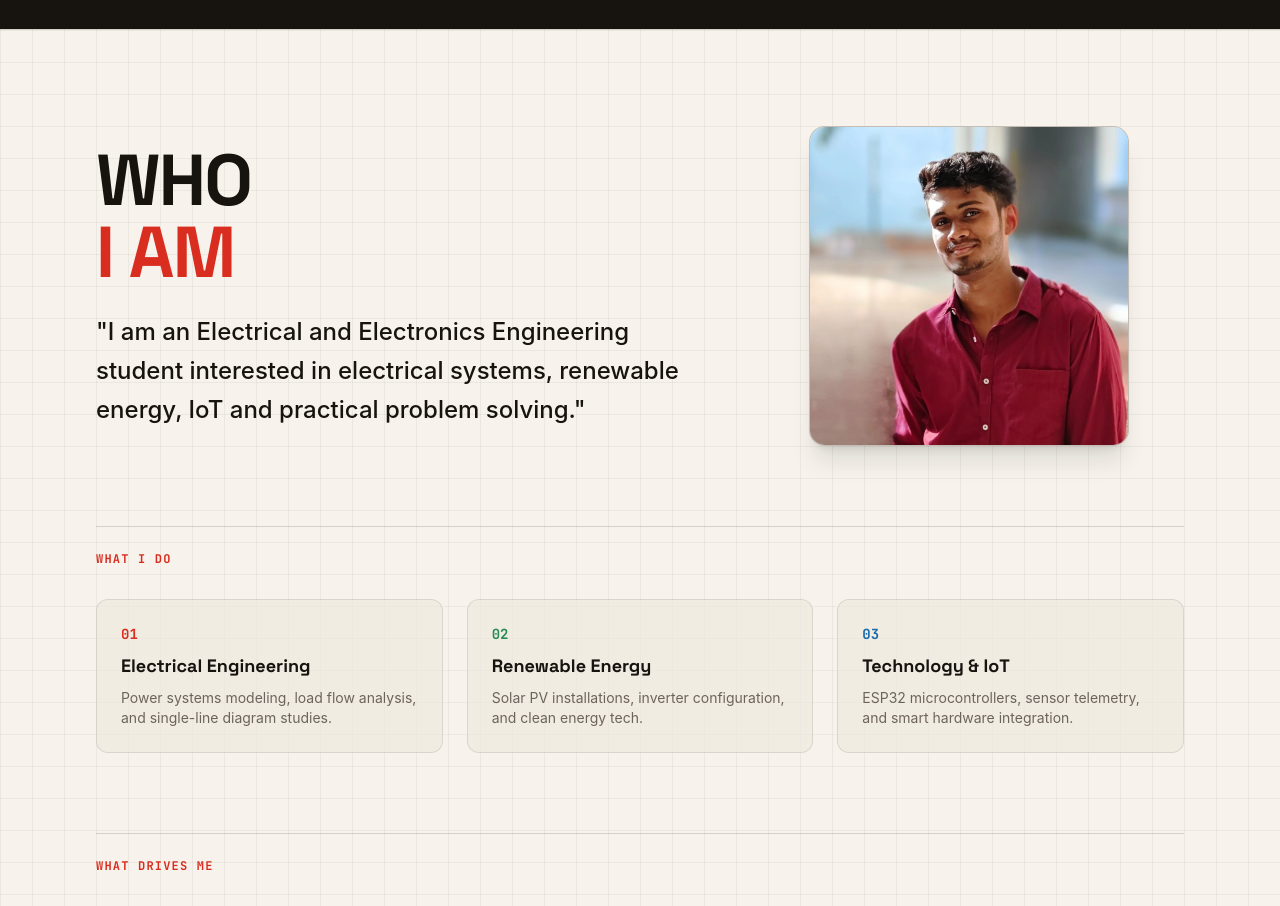
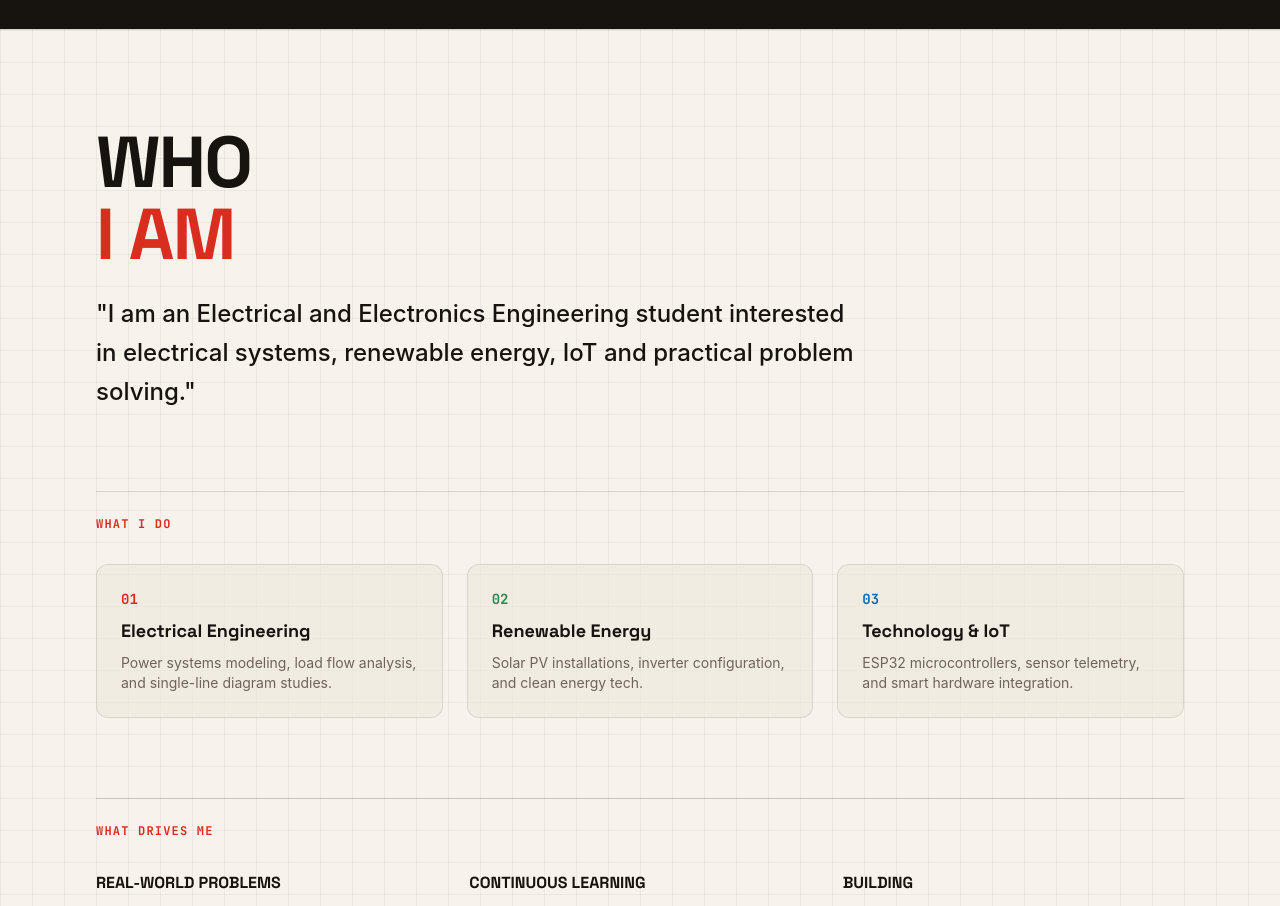
Before and after one commit to arunnivetan/arun-portfolio, a React (Vite) app: page / in a window 1280 px wide. Shown: the part 1040-1946 px from the top of the page. Built offline with nearby package versions, Linux system fonts and the light colour scheme.

Commit message:
Remove portrait image from Who I Am section

```diff
--- a/src/components/AboutSection.tsx
+++ b/src/components/AboutSection.tsx
@@ -10,9 +10,9 @@ export const AboutSection: React.FC<AboutSectionProps> = ({ onOpenResume }) => {
     <section id="about" className="py-24 bg-[#F7F3EC] relative border-b border-[#17130F]/15 bg-grid-pattern">
       <div className="max-w-6xl mx-auto px-4 sm:px-6 lg:px-8 space-y-20">
 
-        {/* Hero Header & Portrait */}
-        <div className="grid grid-cols-1 lg:grid-cols-12 gap-10 items-center">
-          <div className="lg:col-span-7 space-y-6">
+        {/* Hero Header */}
+        <div>
+          <div className="space-y-6 max-w-3xl">
             <h2 className="font-heading text-6xl sm:text-7xl font-extrabold text-[#17130F] leading-none tracking-tight">
               WHO<br />
               <span className="text-[#D92D20]">I AM</span>
@@ -21,16 +21,6 @@ export const AboutSection: React.FC<AboutSectionProps> = ({ onOpenResume }) => {
             <p className="text-xl sm:text-2xl font-medium text-[#17130F] leading-relaxed">
               "I am an Electrical and Electronics Engineering student interested in electrical systems, renewable energy, IoT and practical problem solving."
             </p>
-          </div>
-
-          <div className="lg:col-span-5 flex justify-center">
-            <div className="relative rounded-2xl overflow-hidden border border-[#17130F]/20 shadow-xl max-w-xs bg-[#EEE8DE]">
-              <img
-                src="/assets/arun_portrait.jpg"
-                alt="R S Arun Nivetan"
-                className="w-full h-auto object-cover object-top"
-              />
-            </div>
           </div>
         </div>
 
```
